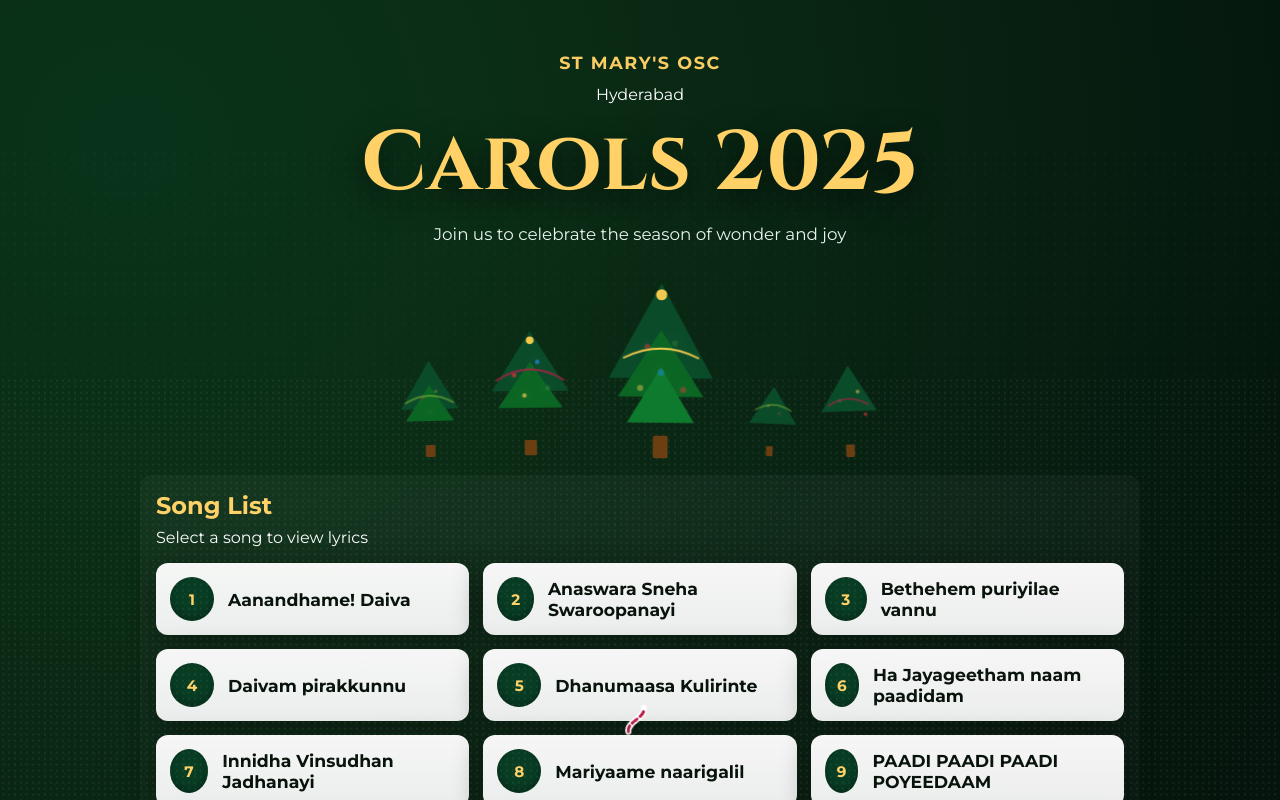
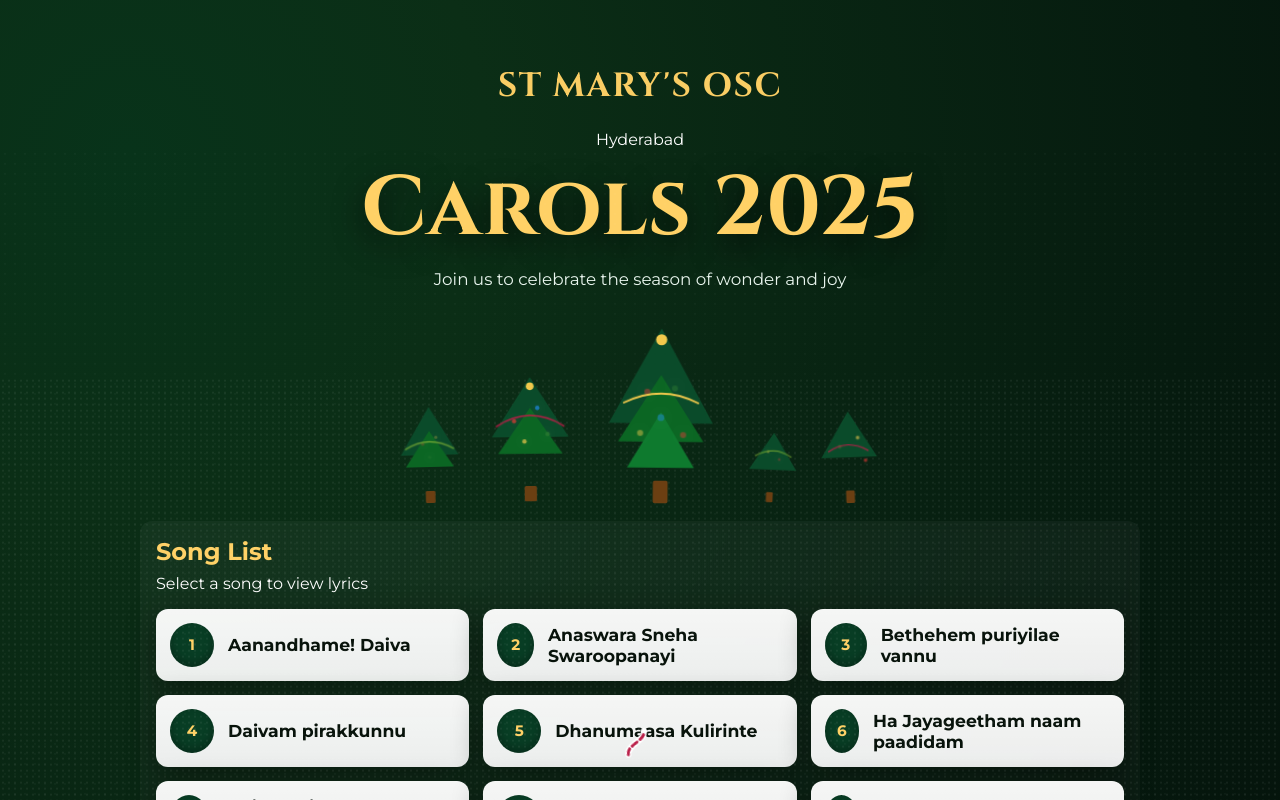
Before and after one commit to anoop-varghese/carols, a React (Create React App) app: page / in a window 1280 px wide. Shown: the top 800 px of the page. Built offline with nearby package versions, Linux system fonts and the light colour scheme.

Commit message:
changed font size

```diff
--- a/src/App.css
+++ b/src/App.css
@@ -144,10 +144,11 @@
   margin-top: 0.5rem;
 }
 .church {
+  font-family: "Cinzel", "Playfair Display", serif;
   font-weight: 700;
   color: var(--gold);
   letter-spacing: 1.6px;
-  font-size: 1.1rem;
+  font-size: 2.1rem;
   text-transform: uppercase;
   opacity: 0.98;
 }
```
